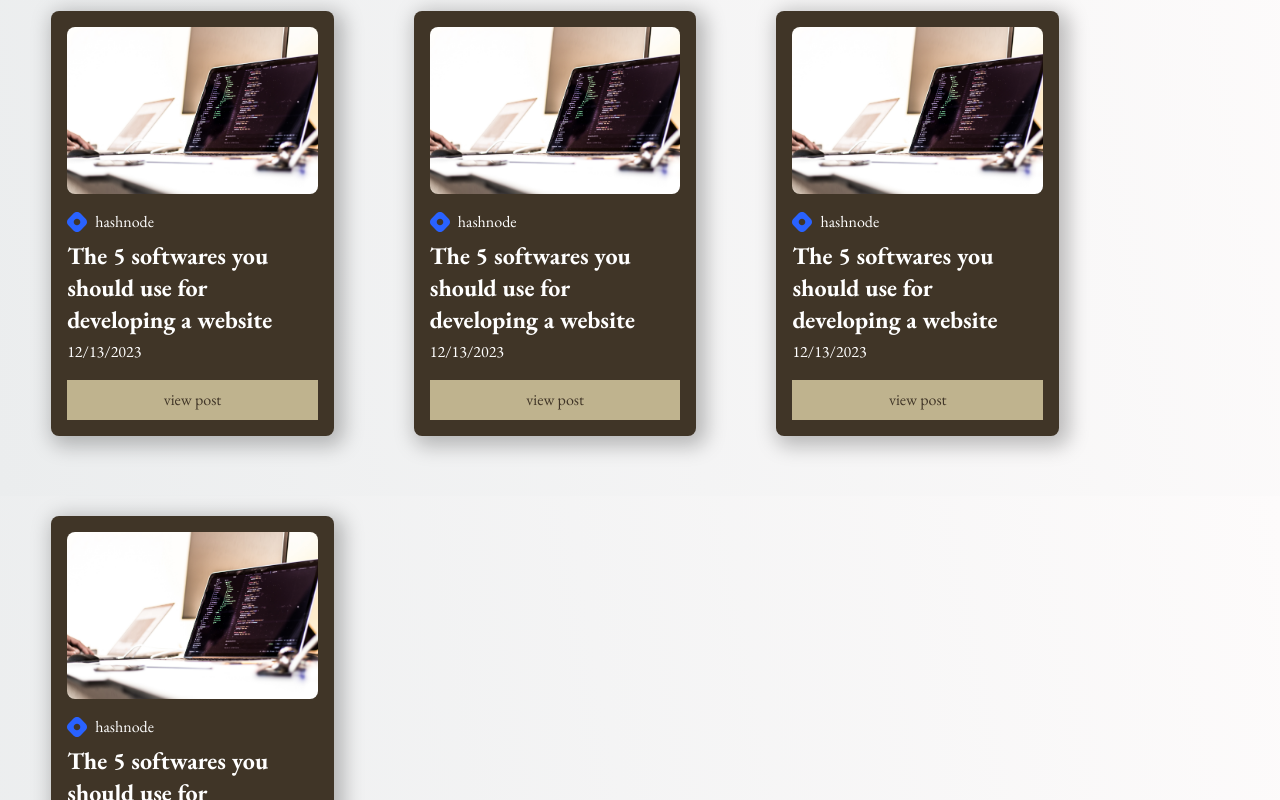
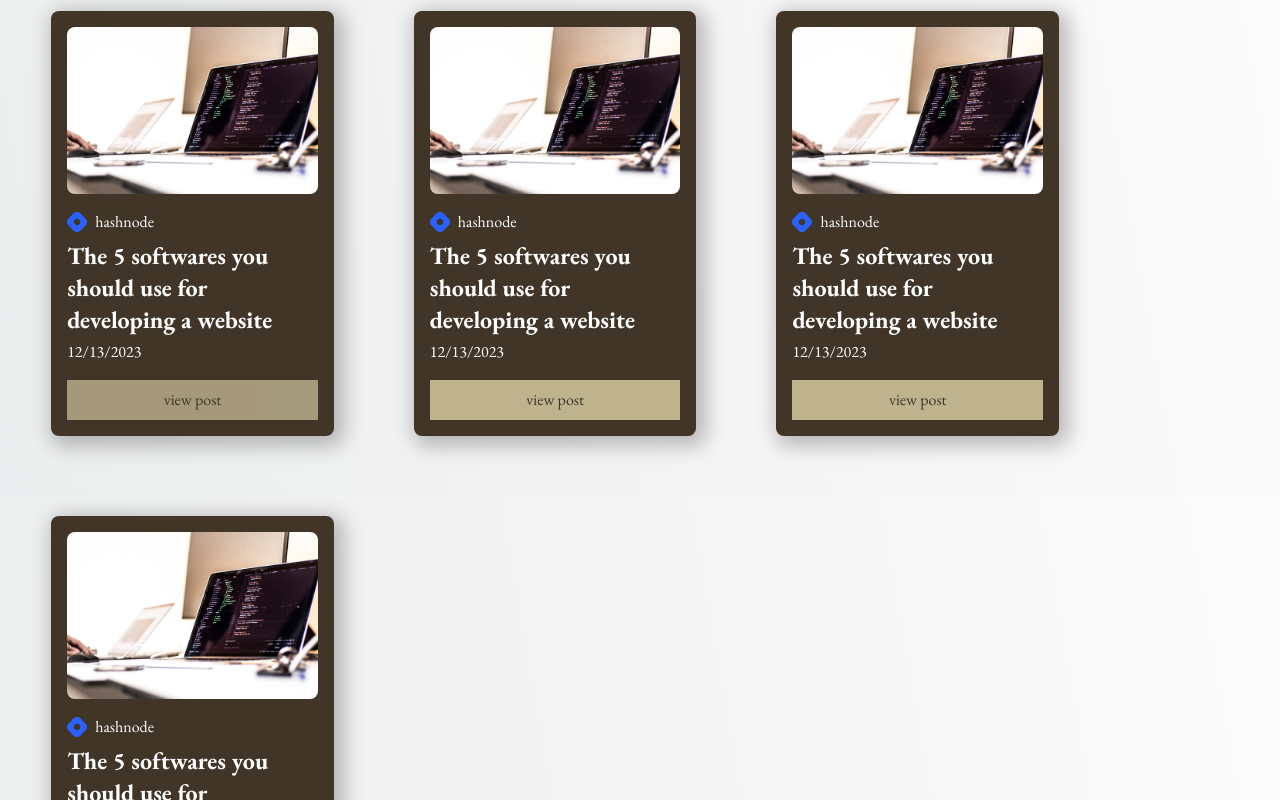
Before and after one commit to shunssv/kusakabe-site, a Next.js app: page / in a window 1280 px wide. In both pictures the pointer is over the link 192 px from the left and 4517 px from the top of the page. Shown: the part 4117-4917 px from the top of the page. Built offline with nearby package versions, Linux system fonts and the light colour scheme; no server answers; a web font is replaced by a local one.

Commit message:
:construction: Style button - KUS-3

```diff
--- a/src/styles/Home.module.scss
+++ b/src/styles/Home.module.scss
@@ -352,6 +352,10 @@
         background-color: var(--background-color-gold);
         color: var(--font-color-brown);
         padding: 0.5em 0;
+
+        &:hover {
+          opacity: var(--opacity);
+        }
       }
     }
   }
```
